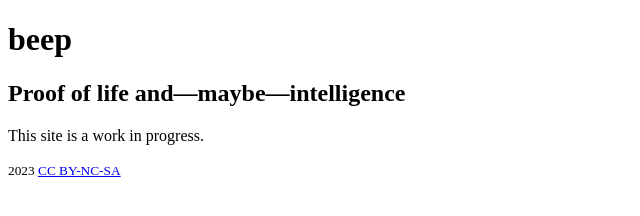
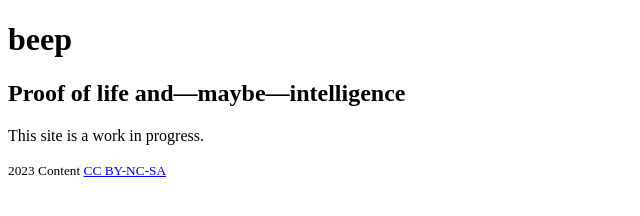
Before and after one commit to biogit/beep, a plain HTML site: page index.html in a window 1280 px wide. Shown: the whole page, without its empty margins (0-640 px from the left). Drawn offline with Linux system fonts and the light colour scheme.

Commit message:
Update index.html

```diff
--- a/index.html
+++ b/index.html
@@ -12,6 +12,6 @@
 	<h1>beep</h1>
 	<h2>Proof of life and&mdash;maybe&mdash;intelligence</h2>
 	<p>This site is a work in progress.</p>
-	<p><small>2023 <a href="http://creativecommons.org/licenses/by-nc-sa/4.0/">CC BY-NC-SA</a></small></p>
+	<p><small>2023 Content <a href="http://creativecommons.org/licenses/by-nc-sa/4.0/">CC BY-NC-SA</a></small></p>
 </body>
 </html>
```
